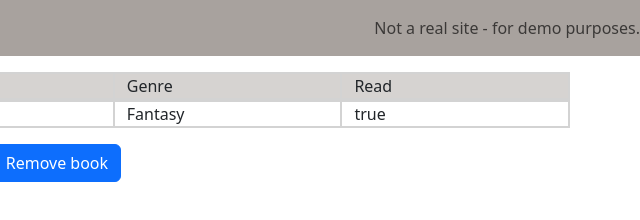
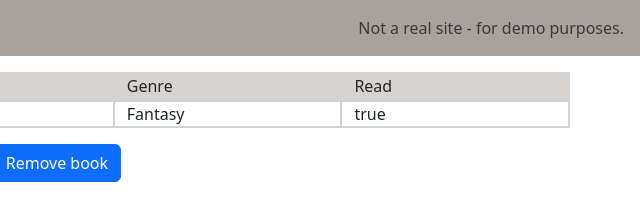
Before and after one commit to MEdwards3222/library, a website: page src/index.html in a window 1280 px wide. Shown: the full height of the page, 640-1280 px from the left. Drawn offline with nearby package versions, Linux system fonts and the light colour scheme.

Commit message:
Added margin to navbar-text

```diff
--- a/src/style.css
+++ b/src/style.css
@@ -19,6 +19,10 @@ main {
     margin-left: 1rem;
 }
 
+.navbar-text {
+    margin-right: 1rem;
+}
+
 #table-buttons {
     display: flex;
     justify-content: center;
```
